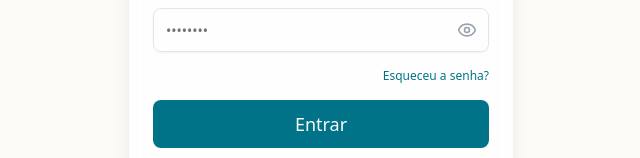
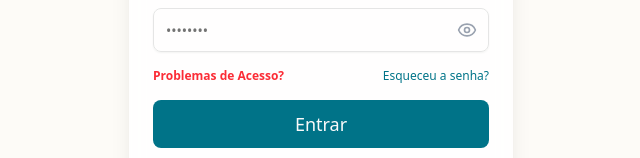
Before and after one commit to gilcleber/servir, a Next.js app: page /login/leader in a window 1280 px wide. Shown: the part 508-666 px from the top of the page, without its empty margins (319-959 px from the left). Built offline with nearby package versions, Linux system fonts and the light colour scheme.

Commit message:
feat: add visible repair link to login page

```diff
--- a/src/app/login/leader/page.tsx
+++ b/src/app/login/leader/page.tsx
@@ -105,7 +105,10 @@
                                 </div>
                             </div>
 
-                            <div className="flex justify-end">
+                            <div className="flex justify-between items-center">
+                                <Link href="/repair" className="text-xs text-red-500 font-bold hover:underline">
+                                    Problemas de Acesso?
+                                </Link>
                                 <a href="#" className="text-xs text-primary font-medium hover:underline">Esqueceu a senha?</a>
                             </div>
 
```
